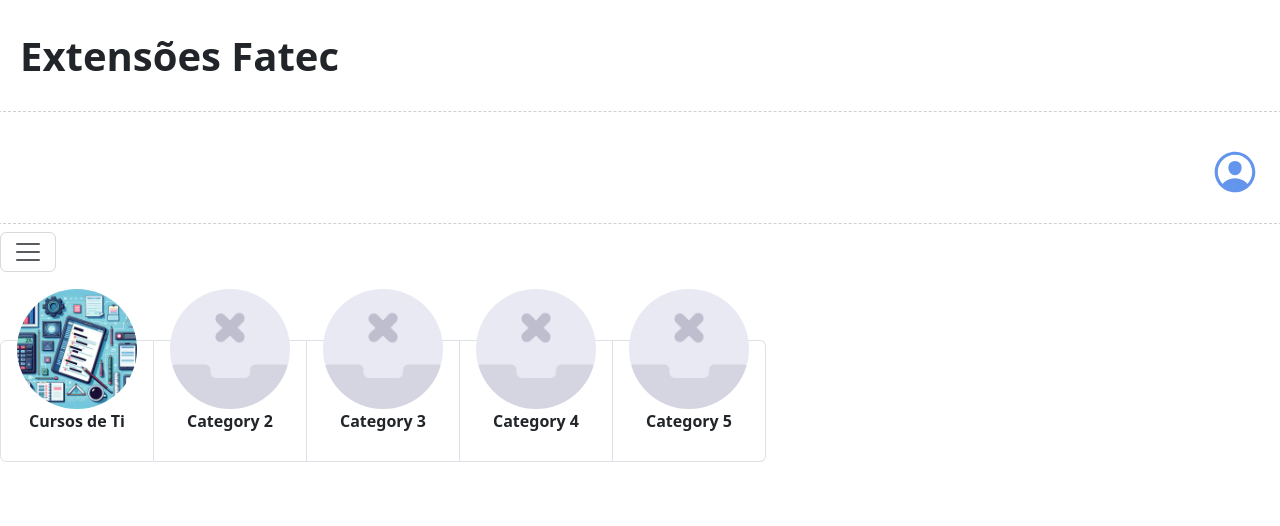
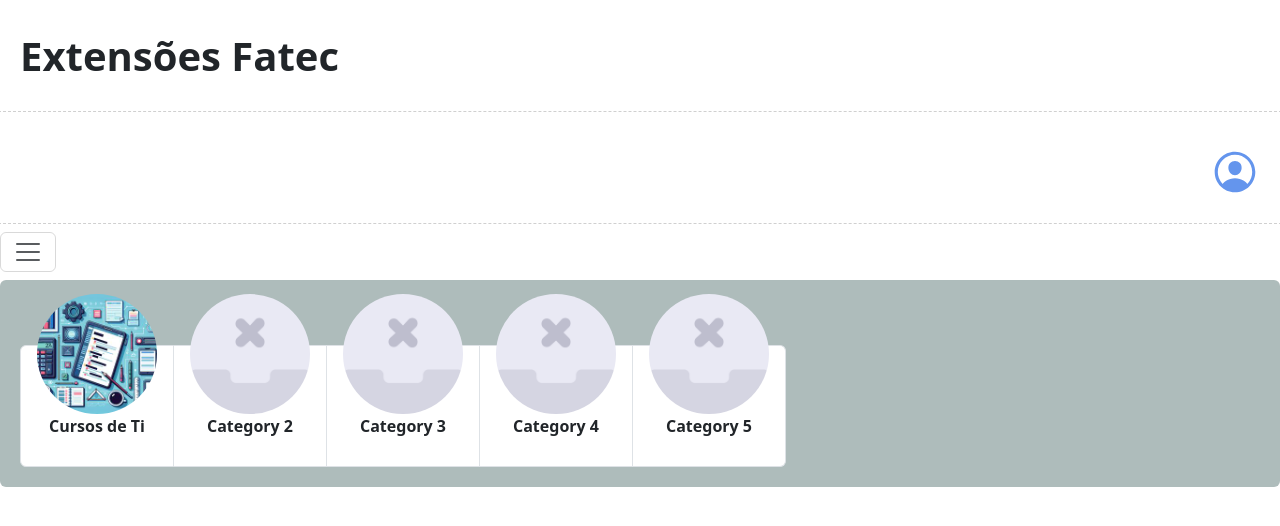
Before and after one commit to fershibli/desenvolvimento-web2, an Angular app in the folder aula04-Angular/: page / in a window 1280 px wide. Shown: the top 526 px of the page. Built offline with nearby package versions, Linux system fonts and the light colour scheme.

Commit message:
Atualizar estilo do componente category-bar

```diff
--- a/aula04-Angular/src/app/category-bar/category-bar.component.css
+++ b/aula04-Angular/src/app/category-bar/category-bar.component.css
@@ -1,5 +1,10 @@
 .category-bar {
-  margin-top: 60px;
+  padding-top: 60px;
+  padding-left: 20px;
+  padding-bottom: 20px;
+  background-color: rgb(174, 188, 187);
+  width: 100%;
+  padding-top: 65px;
 }
 
 .card_img {
```
